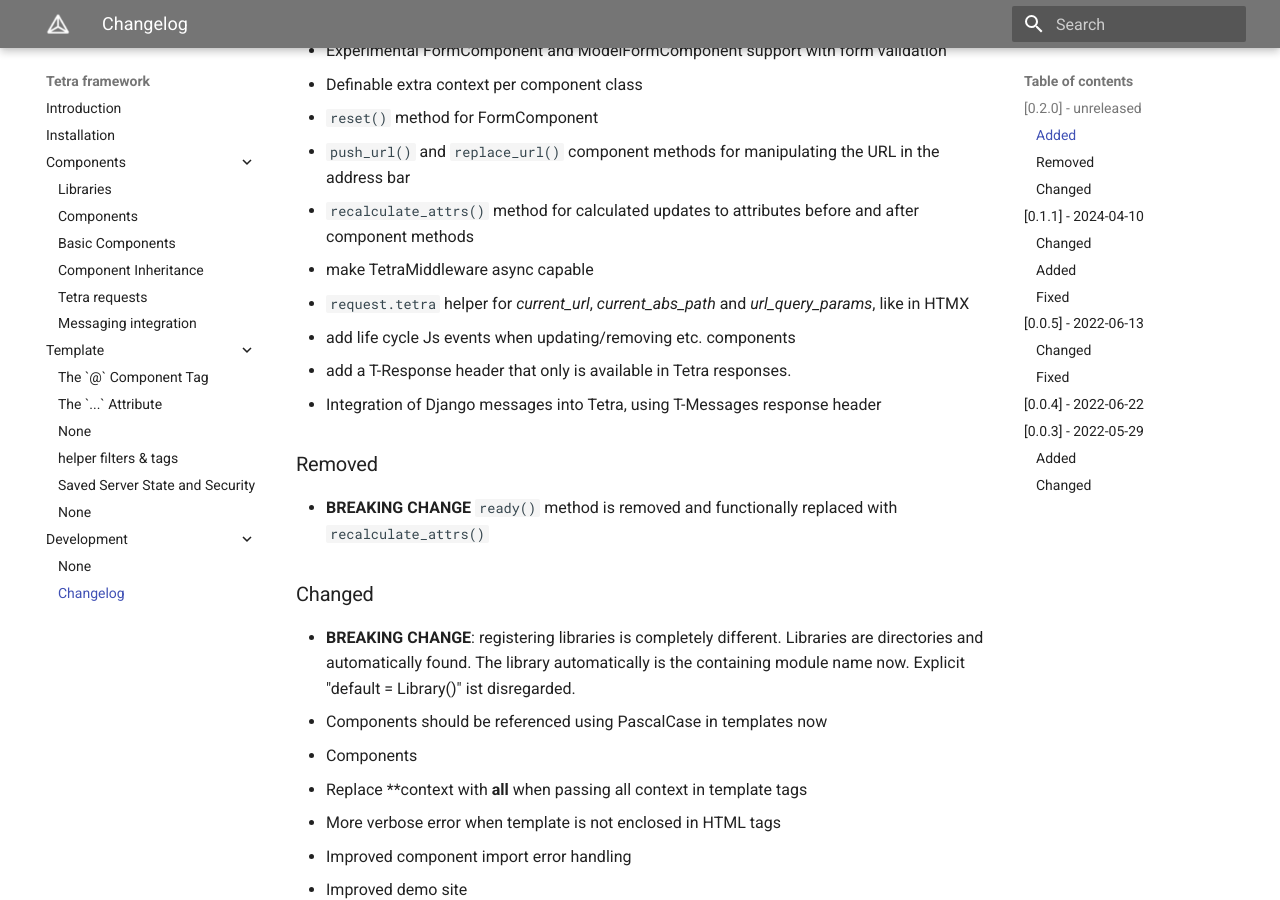
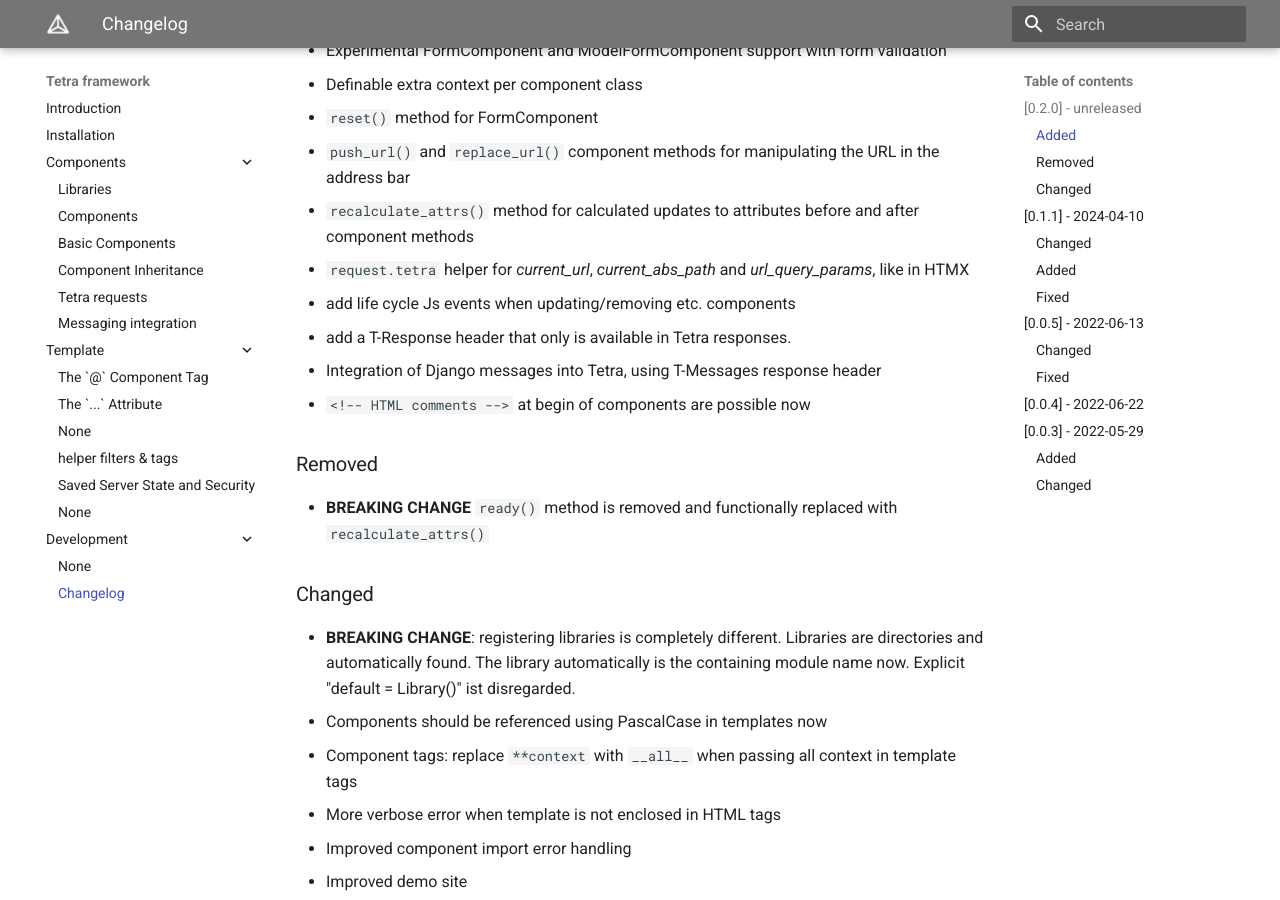
Before and after one commit to tetra-framework/tetra, an MkDocs documentation site: the page built from docs/changelog.md, in a window 1280 px wide and 900 px high, scrolled down 651 px. Built offline with MkDocs 1.6.1 and Material for MkDocs 9.7.7, drawn with Linux system fonts in a browser that asks for light colours.

Commit message:
changelog++

```diff
--- a/docs/changelog.md
+++ b/docs/changelog.md
@@ -26,11 +26,11 @@
 - `reset()` method for FormComponent
 - `push_url()` and `replace_url()` component methods for manipulating the URL in the address bar
 - `recalculate_attrs()` method for calculated updates to attributes before and after component methods
-- make TetraMiddleware async capable
 - `request.tetra` helper for *current_url*, *current_abs_path* and *url_query_params*, like in HTMX
 - add life cycle Js events when updating/removing etc. components
 - add a T-Response header that only is available in Tetra responses.
 - Integration of Django messages into Tetra, using T-Messages response header
+- `<!-- HTML comments -->` at begin of components are possible now
 
 ### Removed
 - **BREAKING CHANGE** `ready()` method is removed and functionally replaced with `recalculate_attrs()`
@@ -38,8 +38,7 @@
 ### Changed
 - **BREAKING CHANGE**: registering libraries is completely different. Libraries are directories and automatically found. The library automatically is the containing module name now. Explicit "default = Library()" ist disregarded.
 - Components should be referenced using PascalCase in templates now
-- Components
-- Replace **context with __all__ when passing all context in template tags
+- Component tags: replace `**context` with `__all__` when passing all context in template tags
 - More verbose error when template is not enclosed in HTML tags
 - Improved component import error handling
 - Improved demo site
```
